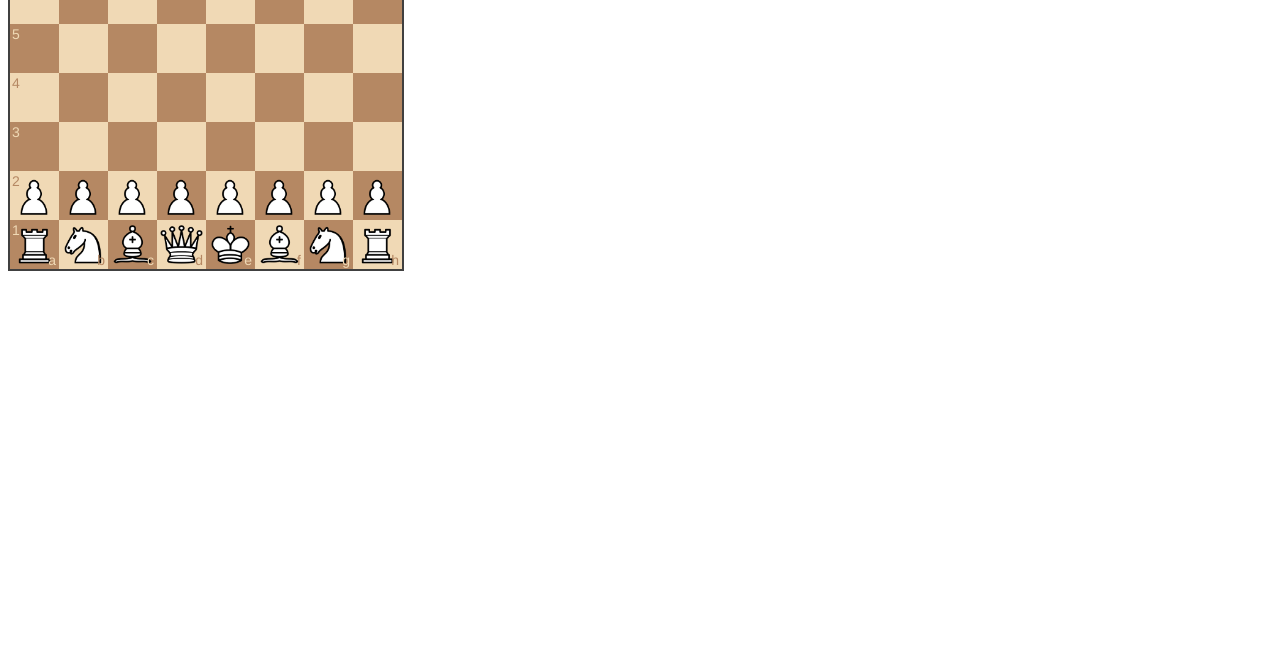
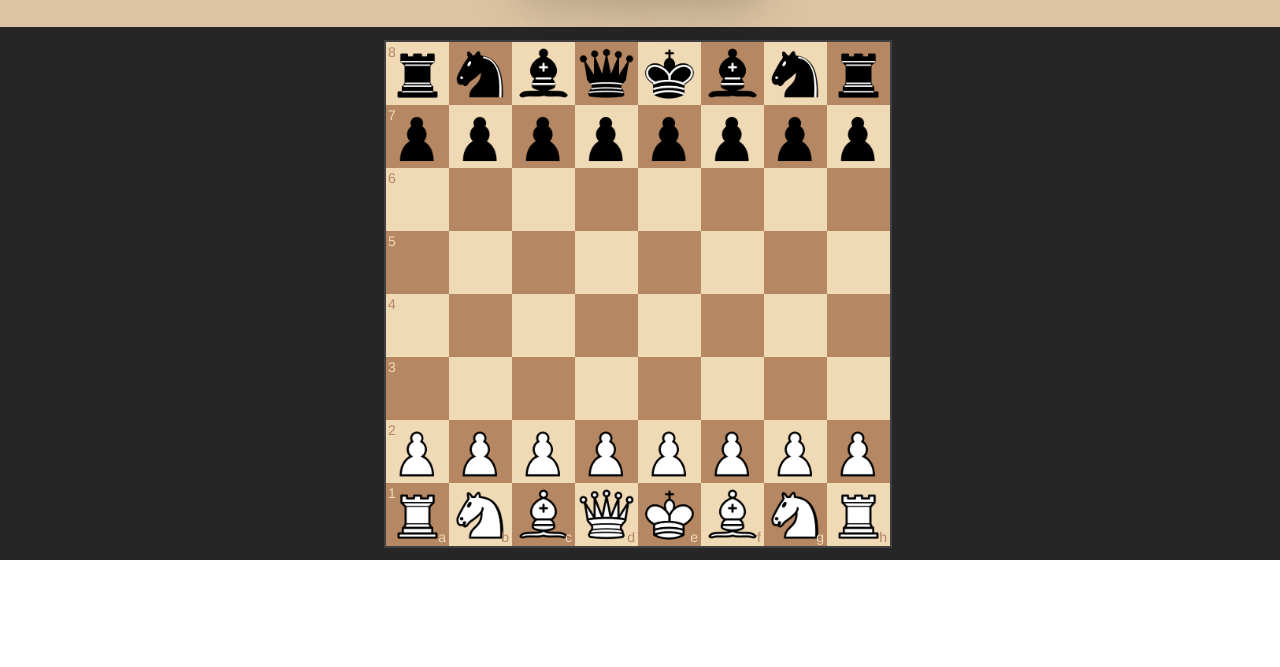
Before and after one commit to 2buttonchess/limchess, a plain HTML site: page index.html in a window 1280 px wide. Shown: the part 133-800 px from the top of the page. Drawn offline with Linux system fonts and the light colour scheme.

Commit message:
Made the website look pretty. Added functionality for highlighting possible moves on click. I am going to go back a little later tonight and add yellow borders to square currently moused over to signfy which square you want to move to.

```diff
--- /dev/null
+++ b/css/chess.css
@@ -0,0 +1,40 @@
+html { width:100%; height:100%; margin:0; padding:0; overflow: hidden;}
+body { width:100%; height:100%; margin:0; padding:0; overflow: hidden;}
+
+#header {
+    background-color:rgba(210,180,140, 0.8);
+    display: flex;
+    justify-content: center;
+    text-transform: uppercase;
+    font-family: verdana;
+    font-size: 2em;
+    font-weight: 700;
+    color: #e0e0e0;
+    text-shadow: 1px 1px 1px #919191,
+        1px 2px 1px #919191,
+        1px 3px 1px #919191,
+        1px 4px 1px #919191,
+        1px 5px 1px #919191,
+        1px 6px 1px #919191,
+        1px 7px 1px #919191,
+        1px 8px 1px #919191,
+        1px 9px 1px #919191,
+        1px 10px 1px #919191,
+    1px 18px 6px rgba(16,16,16,0.4),
+    1px 22px 10px rgba(16,16,16,0.2),
+    1px 25px 35px rgba(16,16,16,0.2),
+    1px 30px 60px rgba(16,16,16,0.4);
+}
+
+#container {
+    padding-top: 1%;
+    padding-bottom: 1%;
+    background-color:rgba(0,0,0, 0.85);
+}
+
+#board {
+    display: block;
+    margin-right: auto;
+    margin-left: auto;
+    width: 40%;
+}
--- a/index.html
+++ b/index.html
@@ -3,6 +3,7 @@
   <head>
     <meta name='viewport' content='width=device-width, initial-scale=1.0'>
     <link rel='stylesheet' type='text/css' href='css/chessboard-1.0.0.min.css'>
+    <link rel='stylesheet' type='text/css' href='css/chess.css'>
     <script src='js/jquery-3.4.1.min.js'></script>
     <script src='js/chess.js'></script>
     <script src='js/chessboard-1.0.0.min.js'></script>
@@ -10,6 +11,11 @@
     <title>limchess&mdash;Limited input accessible chess</title>
   </head>
   <body>
-    <div id='board' style='width: 400px'></div>
+    <div id='header'>
+      <h1>Chess</h1>
+    </div>
+    <div id='container'>
+      <div id='board'></div>
+    </div>
   </body>
 </html>
--- a/js/app.js
+++ b/js/app.js
@@ -1,5 +1,54 @@
+var game = new Chess()
+var whiteSquareGrey = '#a9a9a9'
+var blackSquareGrey = '#696969'
+
+function removeGreySquares () {
+  $('#board .square-55d63').css('background', '')
+}
+
+function greySquare (square) {
+  var $square = $('#board .square-' + square)
+
+  var background = whiteSquareGrey
+  if ($square.hasClass('black-3c85d')) {
+    background = blackSquareGrey
+  }
+
+  $square.css('background', background)
+}
+
+function onClickSquare (square, piece) {
+  removeGreySquares()
+  // get list of possible moves for this square
+  var moves = game.moves({
+    square: square,
+    verbose: true
+  })
+
+  if(moves.length == 0) {
+    alert("No valid moves")
+    return
+  }
+
+  // highlight the square they moused over
+  greySquare(square)
+
+  // highlight the possible squares for this piece
+  for (var i = 0; i < moves.length; i++) {
+    greySquare(moves[i].to)
+  }
+}
+
 $(document).ready(() => {
   const board = Chessboard('board', 'start');
-  const game = new Chess();
   console.log(game.moves({verbose: true}));
+
+  $('*[class^="piece"]').click(function() {
+    var piece = event.currentTarget;
+    var pieceName = piece.getAttribute('data-piece')
+   // square is always third class name and square number (a8, b5, c4, etc) is the last 2 chars of class name
+    var clickedSquare = $(this).parent().get(0).classList[2].substring(7, 9);
+    onClickSquare(clickedSquare, pieceName)
+  })
+
 })
```
